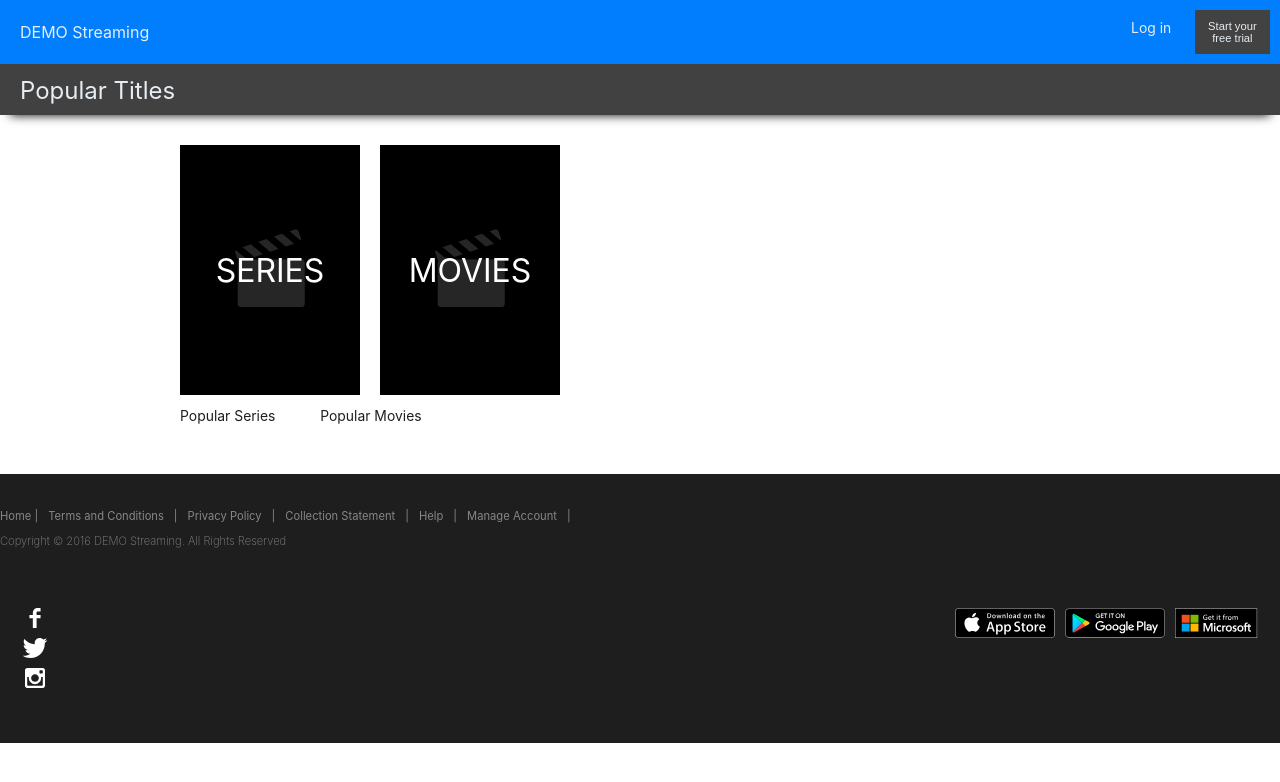
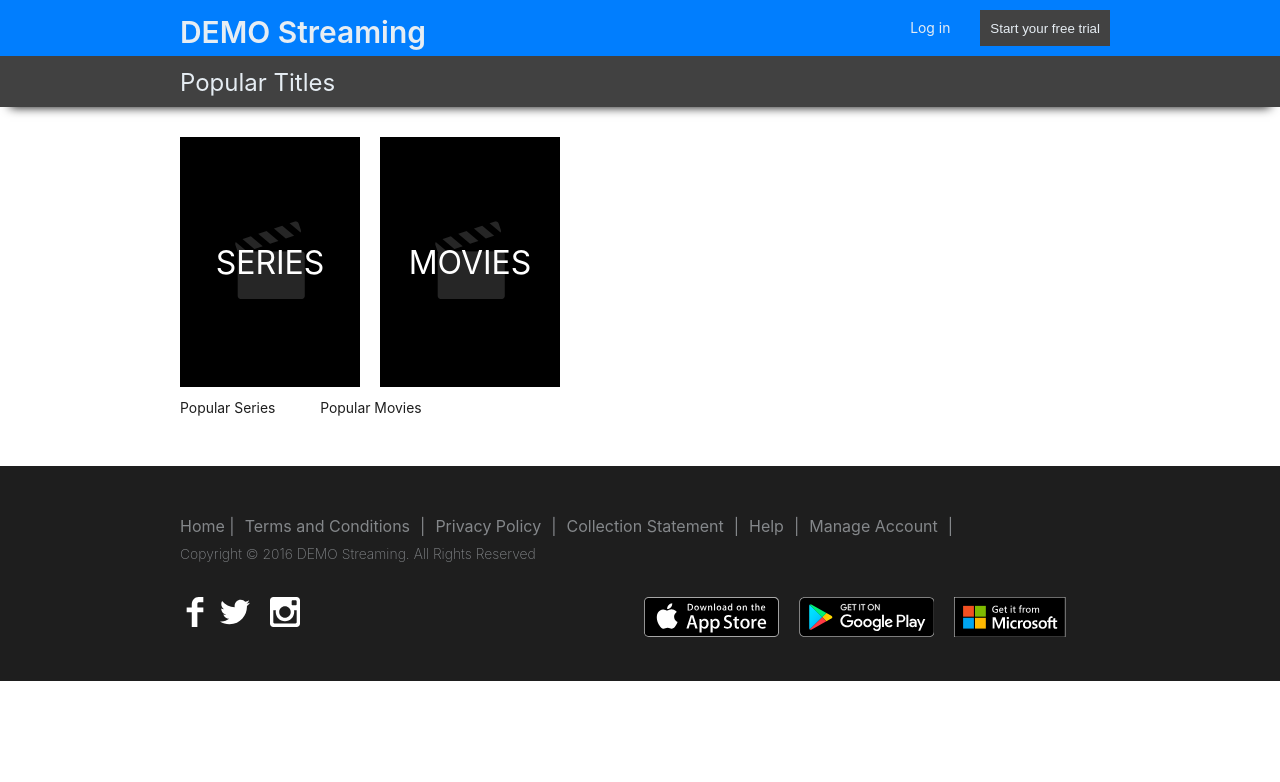
Before and after one commit to Chimatara/code-challenge, a React (Create React App) app: page / in a window 1280 px wide. Shown: the top 782 px of the page. Built offline with nearby package versions, Linux system fonts and the light colour scheme.

Commit message:
debugging

```diff
--- a/src/Components/Content.jsx
+++ b/src/Components/Content.jsx
@@ -64,22 +64,20 @@ const Content = ({ type, searchQuery = '', sortData = '' }) => {
       <div className="movie-posters">
         {sortEntries.map((movie, index) => (
           <div key={index} className="image">
-            <a href="#">
               <img
                 className="poster-img"
                 src={movie.images["Poster Art"].url}
                 style={style}
                 alt={`${movie.title} Poster`}
               />
-            </a>
 
             <div className="about-movies">
-              <a href="#" className="movie-title">
+              <p className="movie-title">
                 {movie.title}
-              </a>
-              <a href="#" className="releaseYear">
+              </p>
+              <p className="releaseYear">
                 {movie.releaseYear}
-              </a>
+              </p>
             </div>
           </div>
         ))}
--- a/src/Components/Footer.jsx
+++ b/src/Components/Footer.jsx
@@ -5,28 +5,28 @@ const Footer = () => {
     <div className="footer">
       <div className="all">
         <div className="links">
-          <a href="#" className="link first">
+          <p className="link first">
             Home |
-          </a>
-          <a href="#" className="link first">
+          </p>
+          <p className="link first">
             Terms and Conditions
-          </a>
+          </p>
           <span>|</span>
-          <a href="#" className="link first">
+          <p className="link first">
             Privacy Policy
-          </a>
+          </p>
           <span>|</span>
-          <a href="#" className="link first">
+          <p className="link first">
             Collection Statement
-          </a>
+          </p>
           <span>|</span>
-          <a href="#" className="link first">
+          <p className="link first">
             Help
-          </a>
+          </p>
           <span>|</span>
-          <a href="#" className="link first">
+          <p className="link first">
             Manage Account
-          </a>
+          </p>
           <span>|</span>
         </div>
 
--- a/src/Components/Header.jsx
+++ b/src/Components/Header.jsx
@@ -7,7 +7,7 @@ const Header = ({title}) => {
             <div className="main-nav">
                 <h1 className="logo">DEMO Streaming</h1>
                 <span>
-                    <a href="#" className="login">Log in</a>
+                    <p className="login">Log in</p>
                     <button className="trial">Start your free trial</button>
                 </span>
             </div>
--- a/src/Components/MoviesPage/Movies.jsx
+++ b/src/Components/MoviesPage/Movies.jsx
@@ -1,6 +1,7 @@
 import React from 'react'
 import Header from '../Header'
 import Content2 from '../Content2'
+import Footer from '../Footer'
 
 
 const Movies = () => {
@@ -8,6 +9,7 @@ const Movies = () => {
     <div>
        <Header title='Popular Movies'/>
        <Content2 type='movie'/>
+       <Footer />
     </div>
   )
 }
--- a/src/Components/Sort.jsx
+++ b/src/Components/Sort.jsx
@@ -12,10 +12,10 @@ const Sort = ({setSortData}) => {
             <input type="text" className="sort" placeholder='Sort by'/>
             <button className="sort-btn"><MdArrowDropDownCircle/></button>
             <div className="dropdown-content">
-                <a href="#" onClick={() => handleSort('year-asc')}>Year in ascending order</a>
-                <a href="#" onClick={() => handleSort('year-desc')}>Year in descending order</a>
-                <a href="#" onClick={() => handleSort('title-asc')}>Title in ascending order</a>
-                <a href="#" onClick={() => handleSort('title-desc')}>Title in descending order</a>
+                <p onClick={() => handleSort('year-asc')}>Year in ascending order</p>
+                <p onClick={() => handleSort('year-desc')}>Year in descending order</p>
+                <p onClick={() => handleSort('title-asc')}>Title in ascending order</p>
+                <p onClick={() => handleSort('title-desc')}>Title in descending order</p>
             </div>
         </div>
 
--- a/src/Main.css
+++ b/src/Main.css
@@ -42,8 +42,7 @@ nav span{
     display: flex;
     margin: var(--margin);
 }
-nav span a{
-    text-decoration: none;
+nav span p{
     color: var(--white);
     font-size: 0.87rem;
     padding: 20px;
@@ -128,16 +127,16 @@ nav h2{
     left: 0;
 
   }
-  .dropdown-content a {
+  .dropdown-content p {
     color: #1E1E1E;
     font-weight: 400;
     font-size: 0.87rem;
     padding: 12px 16px;
-    text-decoration: none;
+    cursor: pointer;
     display: block;
   }
 
-  .dropdown-content a:hover {
+  .dropdown-content p:hover {
     background-color: #017EFE;
     color: #E4E4E4;
   }
@@ -158,8 +157,7 @@ nav h2{
     display: flex;
     gap: 30px;
   }
-  .about-movies a{
-    text-decoration: none;
+  .about-movies p{
     color: #1E1E1E;
     padding-bottom: 20px;
   }
@@ -235,8 +233,10 @@ nav h2{
     margin: var(--margin);
     padding: var(--padding);
 }
+.links{
+    display: flex;
+}
 .footer .links .link, span{
-    text-decoration: none;
     color: #84878A;
     font-weight: 400;
     font-size: 1rem;
@@ -270,7 +270,7 @@ nav h2{
 
 /* just a little media query */
 /* MEDIA QUERIES */
-@media screen and (min-width: 360px){
+@media screen and (max-width: 360px){
 
     .logo{
       margin: 10px;
```
